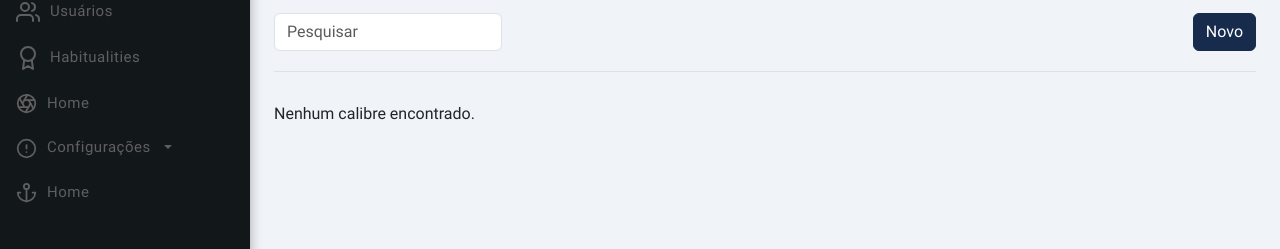
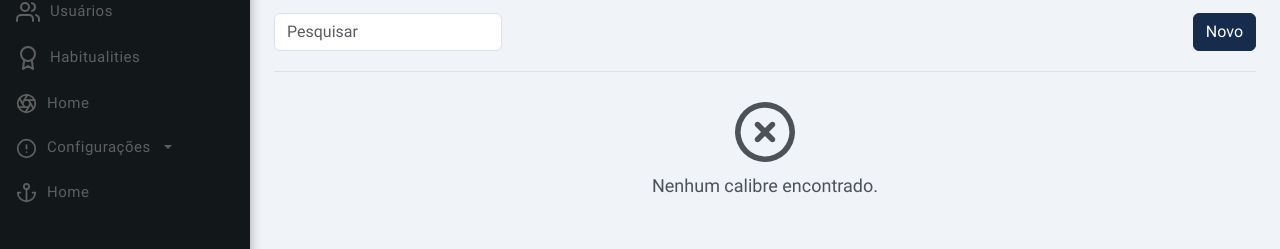
Before and after one commit to geocacio/Hostmarq-Vue, a Vue app: page /calibers in a window 1280 px wide. Shown: the part 121-370 px from the top of the page. Built offline with nearby package versions, Linux system fonts and the light colour scheme; no server answers.

Commit message:
Cria o componente de messagesIcons

```diff
--- a/src/assets/sass/styles.scss
+++ b/src/assets/sass/styles.scss
@@ -851,3 +851,16 @@ a{
 .fade-transition-enter-active, .fade-transition-leave-active {
     transition: opacity .5s;
 }
+
+.empty-data{
+    color: #4c5258;
+    text-align: center;
+    font-size: 18px;
+
+    svg{
+        fill: #4c5258;
+        margin-bottom: 10px;
+        height: 60px;
+        width: 60px;
+    }
+}
--- /dev/null
+++ b/src/components/BoxMessageComponent.vue
@@ -0,0 +1,15 @@
+<template>
+    <div class="empty-data">
+        <IconComponent :name="icon ?? ''" />
+        <p>{{ props.text }}</p>
+    </div>
+</template>
+<script setup lang="ts">
+import { defineProps } from 'vue';
+import IconComponent from './IconComponent.vue';
+
+const props = defineProps({
+    text: String,
+    icon: String
+})
+</script>
--- a/src/components/NewModalComponent.vue
+++ b/src/components/NewModalComponent.vue
@@ -15,7 +15,7 @@
 
 </template>
 <script setup lang="ts">
-import { ref, defineEmits, defineProps } from 'vue';
+import { defineEmits, defineProps } from 'vue';
 
 const props = defineProps({
     isOpen: Boolean
--- /dev/null
+++ b/src/components/icons/IconClose.vue
@@ -0,0 +1,3 @@
+<template>
+    <svg xmlns="http://www.w3.org/2000/svg" viewBox="0 0 512 512"><path d="M256 48a208 208 0 1 1 0 416 208 208 0 1 1 0-416zm0 464A256 256 0 1 0 256 0a256 256 0 1 0 0 512zM175 175c-9.4 9.4-9.4 24.6 0 33.9l47 47-47 47c-9.4 9.4-9.4 24.6 0 33.9s24.6 9.4 33.9 0l47-47 47 47c9.4 9.4 24.6 9.4 33.9 0s9.4-24.6 0-33.9l-47-47 47-47c9.4-9.4 9.4-24.6 0-33.9s-24.6-9.4-33.9 0l-47 47-47-47c-9.4-9.4-24.6-9.4-33.9 0z"/></svg>
+</template>
--- a/src/svgs/index.ts
+++ b/src/svgs/index.ts
@@ -22,8 +22,8 @@ const icons = {
     'email': '<svg xmlns="http://www.w3.org/2000/svg" width="24" height="24" viewBox="0 0 24 24" fill="none" stroke="currentColor" stroke-width="2" stroke-linecap="round" stroke-linejoin="round" class="feather feather-mail"><path d="M4 4h16c1.1 0 2 .9 2 2v12c0 1.1-.9 2-2 2H4c-1.1 0-2-.9-2-2V6c0-1.1.9-2 2-2z"></path><polyline points="22,6 12,13 2,6"></polyline></svg>',
     'menu': '<svg xmlns="http://www.w3.org/2000/svg" width="24" height="24" viewBox="0 0 24 24" fill="none" stroke="currentColor" stroke-width="2" stroke-linecap="round" stroke-linejoin="round" class="feather feather-menu"><line x1="3" y1="12" x2="21" y2="12"></line><line x1="3" y1="6" x2="21" y2="6"></line><line x1="3" y1="18" x2="21" y2="18"></line></svg>',
     'users': '<svg xmlns="http://www.w3.org/2000/svg" width="24" height="24" viewBox="0 0 24 24" fill="none" stroke="currentColor" stroke-width="2" stroke-linecap="round" stroke-linejoin="round" class="feather feather-users"><path d="M17 21v-2a4 4 0 0 0-4-4H5a4 4 0 0 0-4 4v2"></path><circle cx="9" cy="7" r="4"></circle><path d="M23 21v-2a4 4 0 0 0-3-3.87"></path><path d="M16 3.13a4 4 0 0 1 0 7.75"></path></svg>',
-    'award': '<svg xmlns="http://www.w3.org/2000/svg" width="24" height="24" viewBox="0 0 24 24" fill="none" stroke="currentColor" stroke-width="2" stroke-linecap="round" stroke-linejoin="round" class="feather feather-award"><circle cx="12" cy="8" r="7"></circle><polyline points="8.21 13.89 7 23 12 20 17 23 15.79 13.88"></polyline></svg>'
-
+    'award': '<svg xmlns="http://www.w3.org/2000/svg" width="24" height="24" viewBox="0 0 24 24" fill="none" stroke="currentColor" stroke-width="2" stroke-linecap="round" stroke-linejoin="round" class="feather feather-award"><circle cx="12" cy="8" r="7"></circle><polyline points="8.21 13.89 7 23 12 20 17 23 15.79 13.88"></polyline></svg>',
+    'close-circle': '<svg xmlns="http://www.w3.org/2000/svg" viewBox="0 0 512 512"><path d="M256 48a208 208 0 1 1 0 416 208 208 0 1 1 0-416zm0 464A256 256 0 1 0 256 0a256 256 0 1 0 0 512zM175 175c-9.4 9.4-9.4 24.6 0 33.9l47 47-47 47c-9.4 9.4-9.4 24.6 0 33.9s24.6 9.4 33.9 0l47-47 47 47c9.4 9.4 24.6 9.4 33.9 0s9.4-24.6 0-33.9l-47-47 47-47c9.4-9.4 9.4-24.6 0-33.9s-24.6-9.4-33.9 0l-47 47-47-47c-9.4-9.4-24.6-9.4-33.9 0z"/></svg>'
 }
 
 export default icons;
--- a/src/views/pages/Calibers.vue
+++ b/src/views/pages/Calibers.vue
@@ -81,9 +81,11 @@
 
     </div>
 
-    <div class="empty-data" v-else>
-        <p>Nenhum calibre encontrado.</p>
-    </div>
+    <BoxMessageComponent text="Nenhum calibre encontrado." icon="close-circle" v-else/>
+    <!-- <div class="empty-data" v-else>
+        <IconClose />
+        <p></p>
+    </div> -->
 
 </template>
 
@@ -101,6 +103,7 @@ import TableComponent from '@/components/TableComponent.vue';
 import { useCaliberStore } from '@/stores/modules/caliber';
 import type { Caliber } from '@/types/caliberType';
 import type { Action } from '@/types/actionType';
+import BoxMessageComponent from '@/components/BoxMessageComponent.vue';
 
 // Acessar os dados do usuário conectado
 import { useAuthStore } from '@/stores/modules/auth';
```
